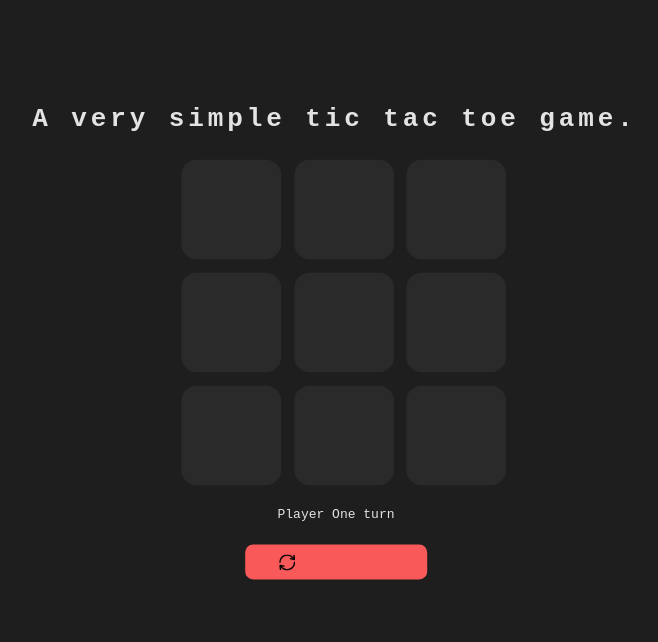
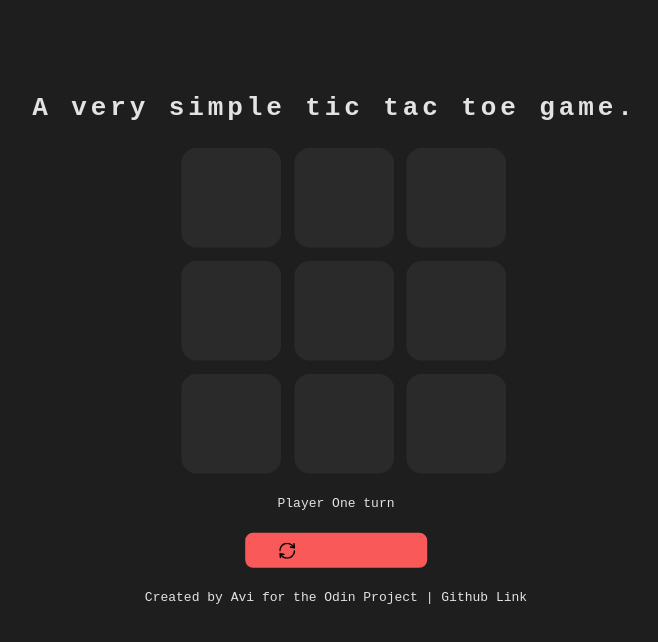
Before and after one commit to ga26oe/TicTacToe, a website: page index.html in a window 1280 px wide. Shown: the whole page, without its empty margins (304-962 px from the left). Drawn offline with Linux system fonts and the light colour scheme.

Commit message:
Added Footer

```diff
--- a/index.html
+++ b/index.html
@@ -51,6 +51,15 @@
           <span class="btnText">Refresh Game</span>
         </div>
       </button>
+
+      <footer class="footer">
+        <p>
+          Created by Avi for the Odin Project |
+          <a href="https://github.com/ga26oe/TicTacToe" target="_blank"
+            >Github Link</a
+          >
+        </p>
+      </footer>
     </div>
   </body>
 </html>
--- a/style.css
+++ b/style.css
@@ -191,3 +191,16 @@ svg {
   visibility: visible;
   margin-left: 8px; /* Adds space between the SVG and the text */
 }
+.footer p {
+  font-family: monospace;
+  align-items: flex-end;
+  color: var(--textColor);
+}
+.footer a {
+  text-decoration: none;
+  color: var(--textColor);
+}
+.footer a:hover {
+  text-decoration: underline;
+  color: var(--xColor);
+}
```
